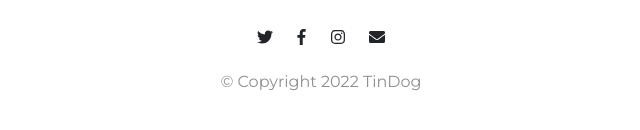
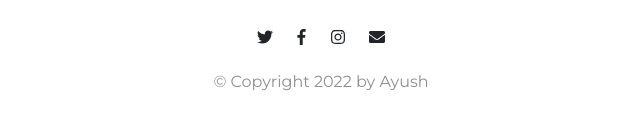
Before and after one commit to CSekhar-MERN/Tindog, a plain HTML site: page index.html in a window 1280 px wide. Shown: the part 3162-3292 px from the top of the page, 319-959 px from the left. Drawn offline with nearby package versions, Linux system fonts and the light colour scheme.

Commit message:
update in index.html
change a section in this site

```diff
--- a/index.html
+++ b/index.html
@@ -223,7 +223,7 @@
       <i class="tag fab fa-facebook-f"></i>
       <i class="tag fab fa-instagram"></i>
       <i class="tag fas fa-envelope"></i>
-      <p>© Copyright 2022 TinDog</p>
+      <p>© Copyright 2022 by Ayush</p>
 
     </div>
   </footer>
```
